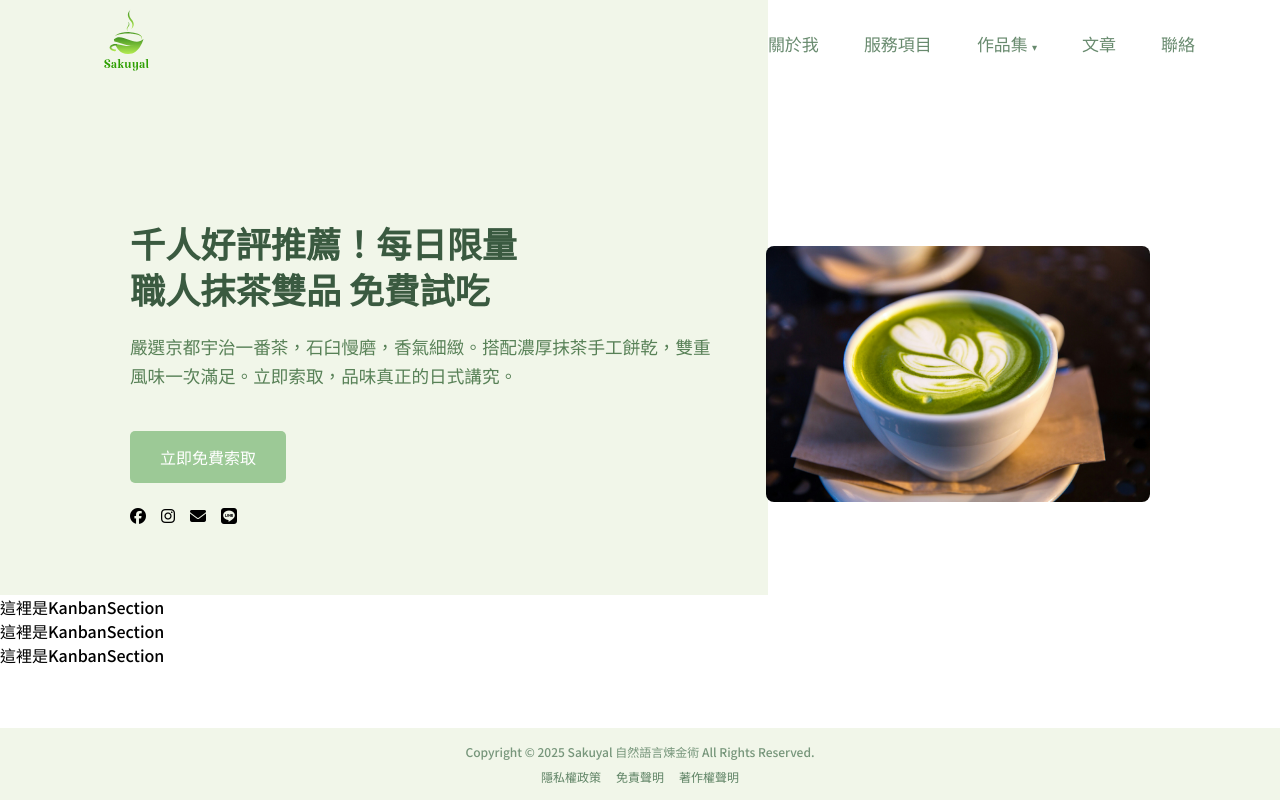
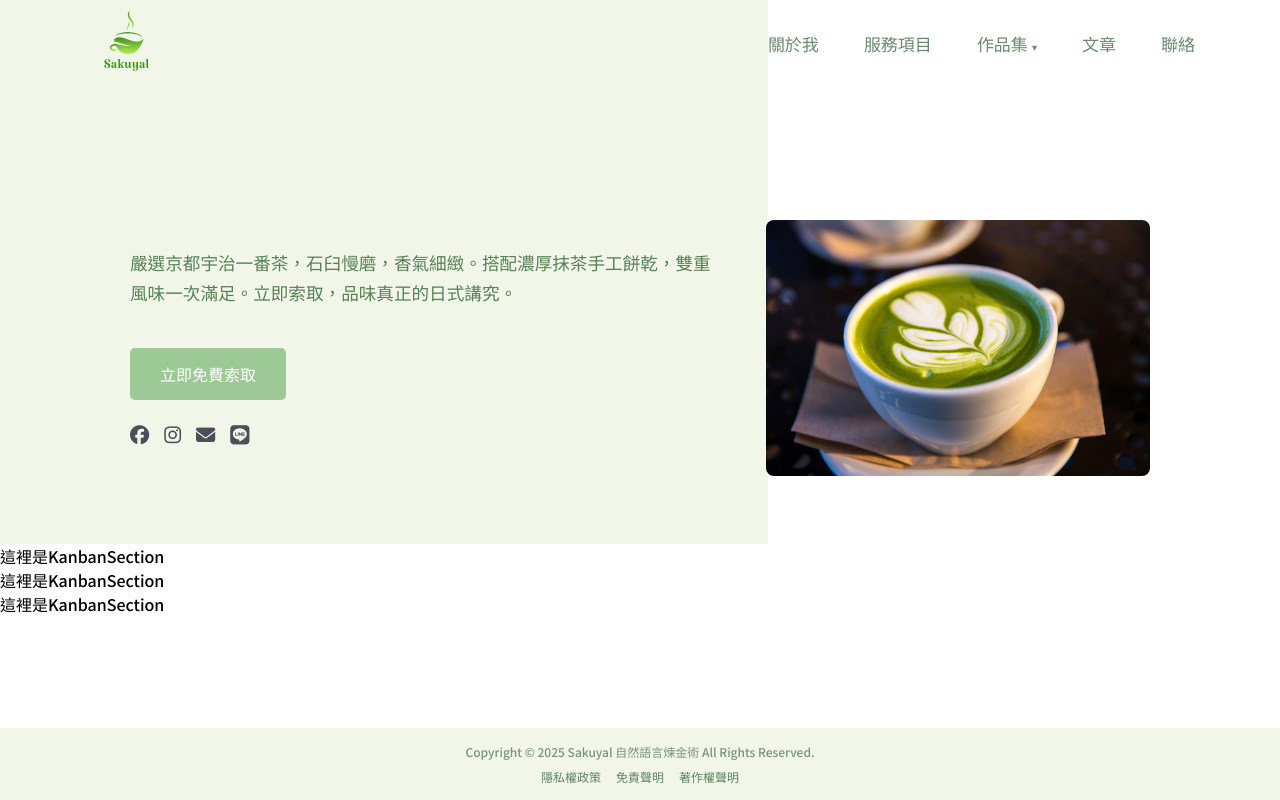
Before and after one commit to YURULIN1995/sakuyal-nlp, a React (Vite) app: page / in a window 1280 px wide. Built offline with nearby package versions, Linux system fonts and the light colour scheme.

Commit message:
Refactor HomePage.jsx and Hero.jsx

```diff
--- a/src/components/Hero.jsx
+++ b/src/components/Hero.jsx
@@ -1,29 +1,70 @@
 import styles from '@styles/Hero.module.css';
 
-function Hero({ imageUrl, imageAlt = "Hero 圖片", children, buttonText}) {
+// 接收資料作為 props
+function Hero({
+  imageUrl,
+  imageAlt = "Hero 圖片",
+  titleLine1,
+  titleLine2,
+  paragraph,
+  buttonText,
+  buttonLink,
+  socialLinks = [] // 提供預設空陣列
+}) {
   return (
-    // 1. 外層容器，設定相對定位基準
     <section className={styles.heroSection}>
-
-      {/* 2. 背景層 (絕對定位，底層) */}
+      {/* 背景層 */}
       <div className={styles.backgroundLayer}>
-        <div className={styles.bgLeft}></div> {/* 左側背景色塊 */}
-        <div className={styles.bgRight}></div>{/* 右側背景色塊 */}
+        <div className={styles.bgLeft}></div>
+        <div className={styles.bgRight}></div>
       </div>
 
-      {/* 3. 內容容器 (相對定位，上層) */}
+      {/* 內容容器 */}
       <div className={styles.contentContainer}>
-         {/* 4. 內部左右欄容器 */}
+        {/* 內部左右欄容器 */}
         <div className={styles.innerColumns}>
-            {/* 左欄：文字內容 */}
+          {/* 左欄：文字內容 - 直接在這裡渲染 */}
           <div className={styles.textContainer}>
-              {children} {/* 渲染傳入的內容 */}
-              {buttonText && (
-              <button type="button" className={styles.heroButton}>
+            {/* 標題 */}
+            {(titleLine1 || titleLine2) && ( // 如果有標題內容才渲染
+              <h2 className={styles.heroTitle}>
+                {titleLine1}{titleLine1 && titleLine2 && <br/>} {/* 只有兩行都有時才換行 */}
+                {titleLine2}
+              </h2>
+            )}
+            {/* 段落 */}
+            {paragraph && ( // 如果有段落內容才渲染
+              <p className={styles.heroParagraph}>
+                {paragraph}
+              </p>
+            )}
+            {/* 按鈕 (使用 a 標籤) */}
+            {buttonText && buttonLink && ( // 如果有按鈕文字和連結才渲染
+              <a className={styles.heroButton} href={buttonLink} target="_blank" rel="noopener noreferrer">
                 {buttonText}
-              </button>
+              </a>
+            )}
+            {/* 社交連結 */}
+            {socialLinks.length > 0 && ( // 如果有社交連結才渲染
+              <ul className={styles.socialList}>
+                {socialLinks.map(social => (
+                  <li key={social.id}>
+                    {/* 注意：這裡的 socialLink 樣式需要加在 a 標籤上 */}
+                    <a
+                      href={social.link}
+                      target="_blank"
+                      rel="noopener noreferrer"
+                      aria-label={social.name}
+                      className={styles.socialLink} // *** 套用 socialLink 樣式 ***
+                    >
+                      <i className={social.iconClass} aria-hidden="true"></i>
+                    </a>
+                  </li>
+                ))}
+              </ul>
             )}
           </div>
+
           {/* 右欄：圖片內容 */}
           <div className={styles.imageContainer}>
             {imageUrl && (
@@ -37,7 +78,6 @@ function Hero({ imageUrl, imageAlt = "Hero 圖片", children, buttonText}) {
           </div>
         </div>
       </div>
-
     </section>
   );
 }
--- a/src/pages/HomePage.jsx
+++ b/src/pages/HomePage.jsx
@@ -3,7 +3,6 @@ import SEO from '@components/Head/SEO';
 import KanbanSection from '@components/KanbanSection';
 // import { heroData } from '@data/heroData.js'; //正式文案，測試完畢後改用這個，刪除測試文案。
 import { matchaData } from '@data/heroData.js'; //測試用抹茶點心文案
-import styles from '@styles/HomePage.module.css';
 
 function HomePage() {
   return (
@@ -12,26 +11,13 @@ function HomePage() {
       <Hero
         imageUrl={matchaData.imageUrl}
         imageAlt={matchaData.imageAlt}
+        titleLine1={matchaData.imagetitleLine1}
+        titleLine2={matchaData.imagetitleLine2}
+        paragraph={matchaData.paragraph}
+        buttonText={matchaData.buttonText}
+        buttonLink={matchaData.buttonLink}
+        socialLinks={matchaData.socialLinks}
       >
-        <h2 className={styles.heroTitle}>
-          {matchaData.titleLine1}<br/>
-          {matchaData.titleLine2}
-        </h2>
-        <p className={styles.heroParagraph}>
-          {matchaData.paragraph}
-        </p>
-        <a className={styles.heroButton} href={matchaData.buttonLink} target="_blank" rel="noopener noreferrer">
-           {matchaData.buttonText}
-        </a>
-        <ul className={styles.socialList}>
-          {matchaData.socialLinks.map(social => (
-            <li key={social.id}>
-              <a href={social.link} target="_blank" rel="noopener noreferrer" aria-label={social.name}>
-                 <i className={social.iconClass} aria-hidden="true"></i>
-              </a>
-            </li>
-          ))}
-        </ul>
       </Hero>
       <KanbanSection />
       <KanbanSection />
--- a/src/styles/Hero.module.css
+++ b/src/styles/Hero.module.css
@@ -1,5 +1,3 @@
-/* src/styles/Hero.module.css (新結構樣式) */
-
 /* 1. 外層 Section (定位基準) */
 .heroSection {
   position: relative; /* 讓內部絕對定位的元素相對此定位 */
@@ -67,6 +65,60 @@
     align-items: flex-start;
 }
 
+.heroTitle {
+  font-size: 2.2em; /* 範例：較大的字體大小 */
+  color: #3a5a40;  /* 範例：深綠色系 */
+  font-weight: 700; /* 粗體 */
+  line-height: 1.3; /* 行高 */
+  margin-top: 0;    /* 移除預設的上邊距 */
+  margin-bottom: 20px; /* 與下方段落的間距 */
+}
+
+/* Hero 區塊內的段落樣式 */
+.heroParagraph {
+  font-size: 1.1em; /* 範例：稍大的字體 */
+  color: #588157; /* 範例：稍淺的綠色系 */
+  line-height: 1.7; /* 行高 */
+  margin-bottom: 25px; /* 與下方按鈕/連結的間距 */
+}
+
+.heroButton {
+  box-sizing:border-box;
+  display: inline-block; /* 這是讓寬度自適應內容的關鍵 */
+  width: auto;
+  padding: 14px 30px;     /* 上下14px，左右30px 內距 */
+  background-color: rgb(156, 201, 150);
+  color: white;
+  border: none;
+  border-radius: 5px;
+  cursor: pointer;
+  font-size: 1rem;
+  text-align: center;
+  margin-top: 15px;
+  transition: background-color 0.3s ease;
+}
+
+.heroButton:hover {
+  background-color: rgb(58, 90, 64);
+}
+
+.socialList {
+  list-style: none;
+  padding: 0;
+  display: flex;
+  gap: 15px; /* 圖標間距 */
+  margin-top: 20px;
+}
+
+.socialLink {
+  color: rgb(75, 79, 88);
+  font-size: 1.2em; /* 圖標大小 (如果用文字代替) */
+  text-decoration: none;
+}
+.socialLink:hover {
+  color: #a3b18a;
+}
+
 /* 6. 圖片容器 */
 .imageContainer {
     flex: 1; /* 自動分配寬度，或設定 flex-basis: 40%; */
--- a/src/styles/HomePage.module.css
+++ /dev/null
@@ -1,56 +0,0 @@
-/* Hero 區塊內的標題樣式 */
-.heroTitle {
-    font-size: 2.2em; /* 範例：較大的字體大小 */
-    color: #3a5a40;  /* 範例：深綠色系 */
-    font-weight: 700; /* 粗體 */
-    line-height: 1.3; /* 行高 */
-    margin-top: 0;    /* 移除預設的上邊距 */
-    margin-bottom: 20px; /* 與下方段落的間距 */
-  }
-
-  /* Hero 區塊內的段落樣式 */
-  .heroParagraph {
-    font-size: 1.1em; /* 範例：稍大的字體 */
-    color: #588157; /* 範例：稍淺的綠色系 */
-    line-height: 1.7; /* 行高 */
-    margin-bottom: 25px; /* 與下方按鈕/連結的間距 */
-  }
-
-.heroButton {
-  box-sizing:border-box;
-  display: inline-block; /* 這是讓寬度自適應內容的關鍵 */
-  width: auto;
-  padding: 14px 30px;     /* 上下14px，左右30px 內距 */
-  background-color: rgb(156, 201, 150);
-  color: white;
-  border: none;
-  border-radius: 5px;
-  cursor: pointer;
-  font-size: 1rem;
-  text-align: center;
-  margin-top: 15px;
-  transition: background-color 0.3s ease;
-}
-
-.heroButton:hover {
-  background-color: rgb(58, 90, 64);
-}
-
-  .socialList {
-    list-style: none;
-    padding: 0;
-    display: flex;
-    gap: 15px; /* 圖標間距 */
-    margin-top: 20px;
-  }
-
-  .socialLink {
-    color: rgb(75, 79, 88);
-    font-size: 1.2em; /* 圖標大小 (如果用文字代替) */
-    text-decoration: none;
-  }
-  .socialLink:hover {
-    color: #a3b18a;
-  }
-
-  /* --- 其他 HomePage 特有的樣式可以加在這裡 --- */
```
Lines whose indentation alone changed are shown as unchanged.
